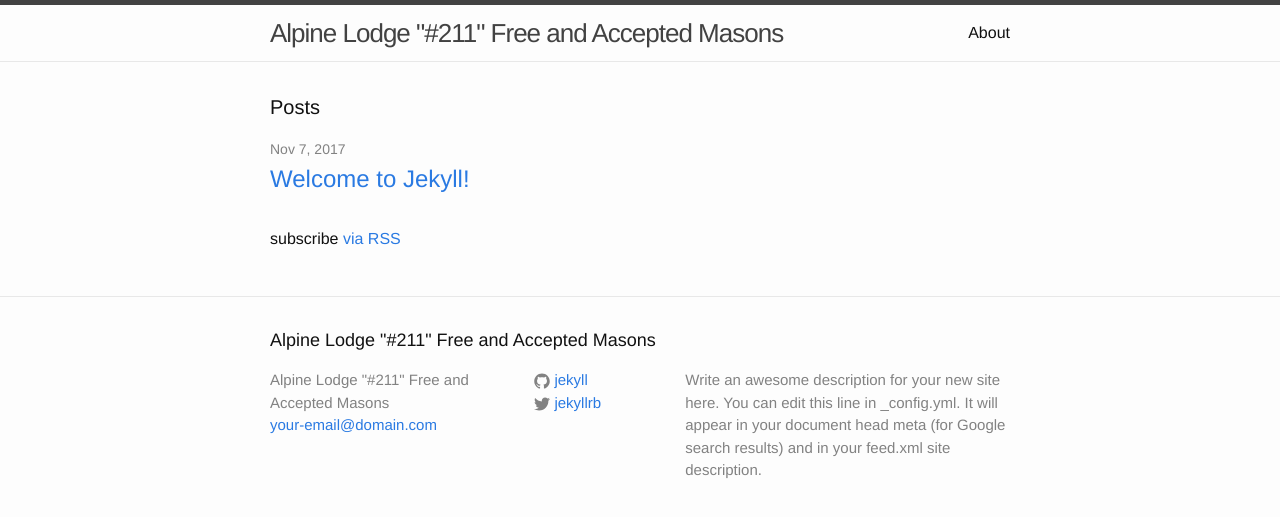
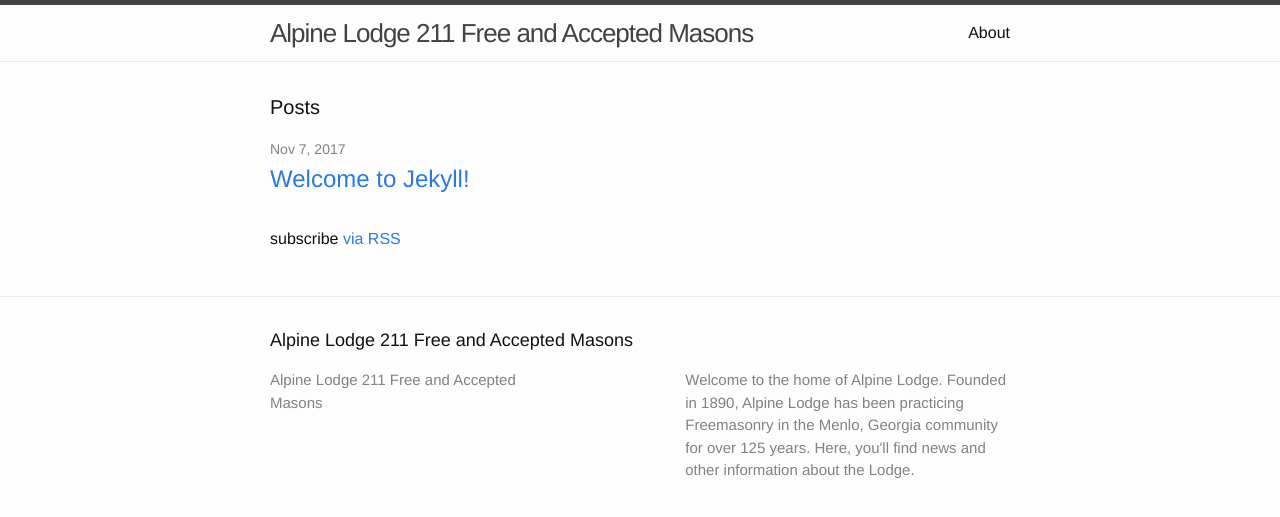
Before and after one commit to doc42884/doc42884.github.io, a Jekyll site: the page built from index.html, in a window 1280 px wide. Shown: the top 517 px of the page. Built offline with Jekyll 4.4.1, drawn with Linux system fonts in a browser that asks for light colours.

Commit message:
Update _config.yml

```diff
--- a/_config.yml
+++ b/_config.yml
@@ -6,16 +6,14 @@
 # 'jekyll serve'. If you change this file, please restart the server process.
 
 # Site settings
-title: Alpine Lodge "#211" Free and Accepted Masons
-email: your-email@domain.com
+title: Alpine Lodge 211 Free and Accepted Masons
+email:
 description: > # this means to ignore newlines until "baseurl:"
-  Write an awesome description for your new site here. You can edit this
-  line in _config.yml. It will appear in your document head meta (for
-  Google search results) and in your feed.xml site description.
+  Welcome to the home of Alpine Lodge. Founded in 1890, Alpine Lodge has been practicing Freemasonry in the Menlo, Georgia community for over 125 years. Here, you'll find news and other information about the Lodge.
 baseurl: "" # the subpath of your site, e.g. /blog
-url: "http://yourdomain.com" # the base hostname & protocol for your site
-twitter_username: jekyllrb
-github_username:  jekyll
+url: "http://alpinelodge211fam.org" # the base hostname & protocol for your site
+twitter_username:
+github_username:
 
 # Build settings
 markdown: kramdown
```
